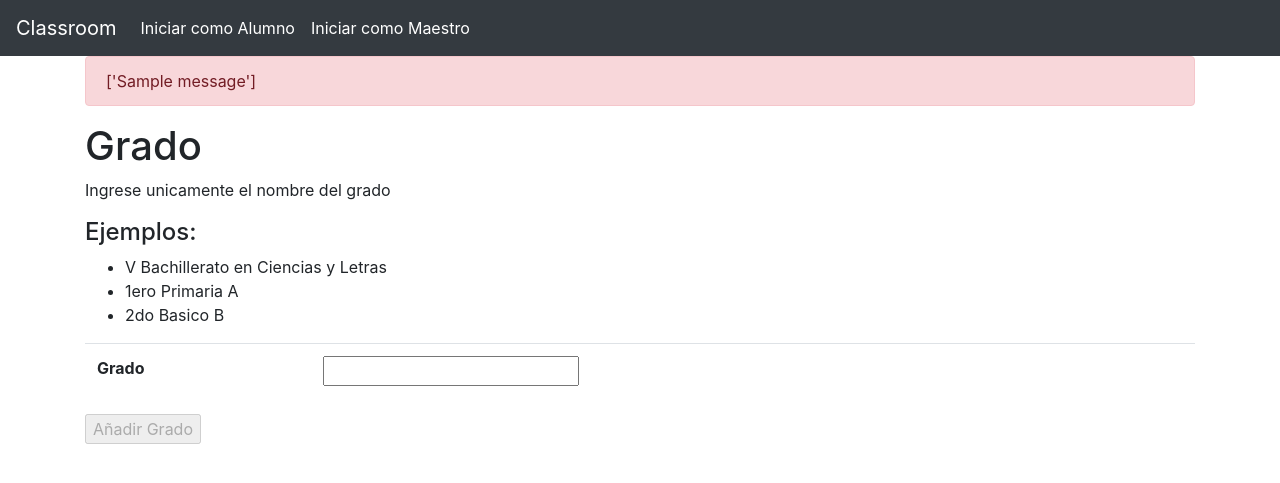
After one commit to Polo123456789/PracticaSupervisada, a Flask app: template App/templates/anadirG.html in a window 1280 px wide. The commit adds this page. Shown: the top 483 px of the page. Run offline with Flask 2, Linux system fonts and the light colour scheme; the template is opened without the code that fills it, so the values that code supplies are empty; tables that the repository leaves empty hold one stand-in row (values such as "Sample post"); one stand-in notice (Sample message) is shown; lists and menus that the app fills with data are empty; some libraries are stand-ins or nearby versions.

Commit message:
Entrada de grados

```diff
--- a/App/app.py
+++ b/App/app.py
@@ -2,6 +2,7 @@ import hash
 from flask import Flask, render_template, session, redirect, request, url_for\
     , flash
 from flask_sqlalchemy import SQLAlchemy
+from sqlalchemy import exc
 
 app = Flask(__name__)
 app.config['SQLALCHEMY_DATABASE_URI'] = 'sqlite:///tmp/test.db'
@@ -11,7 +12,7 @@ db = SQLAlchemy(app)
 """---- Base de datos -----"""
 class Grado(db.Model):
     Id                = db.Column(db.Integer, primary_key=True)
-    Grado             = db.Column(db.String(30), nullable=False)
+    Grado             = db.Column(db.String(30), unique=True, nullable=False)
     alumnos           = db.relationship("Alumno", backref="grado")
     clases            = db.relationship("Clases", backref="clasesPorGrado")
 
@@ -203,11 +204,20 @@ def gestionUsuariosAnadirM():
 
 @app.route("/gestionDeUsuarios/anadirG", methods=["GET", "POST"])
 def gestionUsuariosAnadirG():
-    if "type" in session:
-        if session["type"] == "Admin":
-            return "Gestion de usuarios"
+    if not "type" in session:
+        return redirect("/404")
+    if session["type"] != "Admin":
+        return redirect("/404")
 
     if request.method == "POST":
+        nombre = request.form.get('grado')
+        grado = Grado(Grado=nombre)
+        check = Grado.query.filter_by(Grado=nombre).first()
+        if check is None:
+            db.session.add(grado)
+            db.session.commit()
+        else:
+            flash(f'Intento ingresar un dato que ya existe. "{check.Grado}" tiene el Id:"{check.Id}"')
         return redirect("/gestionDeUsuarios")
     else:
         return render_template("anadirG.html", type=session["type"])
--- /dev/null
+++ b/App/templates/anadirG.html
@@ -0,0 +1,46 @@
+{% extends "base.html" %}
+
+{% block contenido %}
+    {% with mensaje = get_flashed_messages() %}
+        {%if mensaje %}
+             <div class="alert alert-danger" role="alert">
+                {{ mensaje }}
+             </div>
+        {% endif %}
+    {% endwith %}
+
+    <h1>Grado</h1>
+    <p>Ingrese unicamente el nombre del grado</p>
+    <h4>Ejemplos:</h4>
+    <ul>
+        <li>V Bachillerato en Ciencias y Letras</li>
+        <li>1ero Primaria A</li>
+        <li>2do Basico B</li>
+    </ul>
+
+    <form action="/gestionDeUsuarios/anadirG" method="post">
+        <table class="table">
+            <tr>
+                <th>Grado</th>
+                <th><input id="Caja" type="text" name="grado" onkeyup="verificar('Caja')" /></th>
+            </tr>
+        </table>
+        <input id="Subir" type="submit" value="Añadir Grado" disabled/>
+    </form>
+
+{% endblock %}
+
+{% block script %}
+    <script>
+    function verificar(item) {
+         boton = document.getElementById("Subir")
+         caja = document.getElementById(item)
+
+         if (caja.value == "") {
+             boton.disabled = true
+         } else {
+             boton.disabled = false
+        }
+    }
+    </script>
+{% endblock %}
--- a/App/templates/base.html
+++ b/App/templates/base.html
@@ -9,10 +9,8 @@
         <script src="https://code.jquery.com/jquery-3.2.1.slim.min.js"></script>
         <script src="https://cdnjs.cloudflare.com/ajax/libs/popper.js/1.12.9/umd/popper.min.js"></script>
         <script src="https://maxcdn.bootstrapcdn.com/bootstrap/4.0.0/js/bootstrap.min.js"></script>
-        <script>
-         {% block script%}
-         {% endblock %}
-        </script>
+        {% block script%}
+        {% endblock %}
     </head>
     <body>
            <div class="fluid-container">
```
Also changed, not shown: 2 other files.
